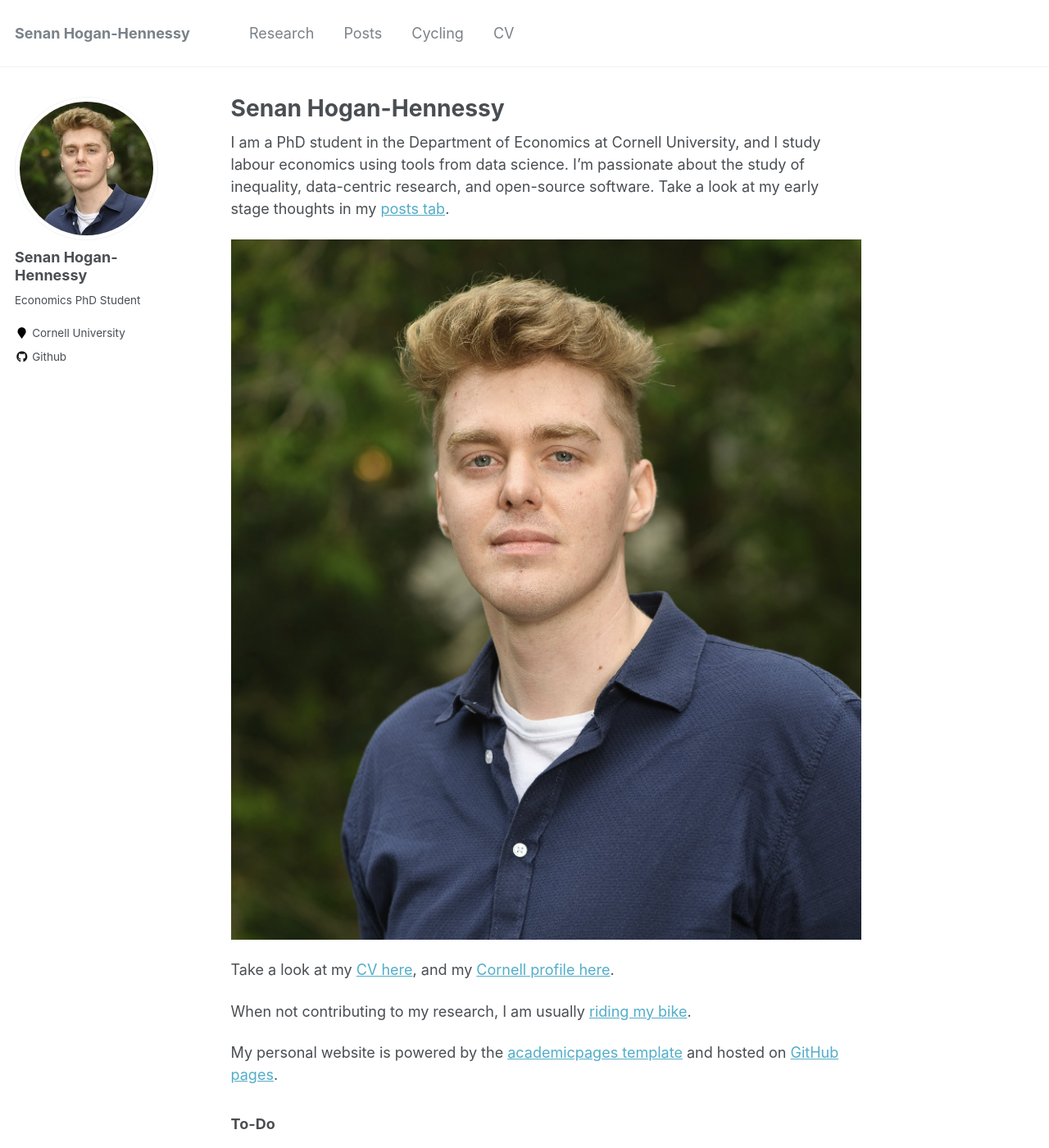
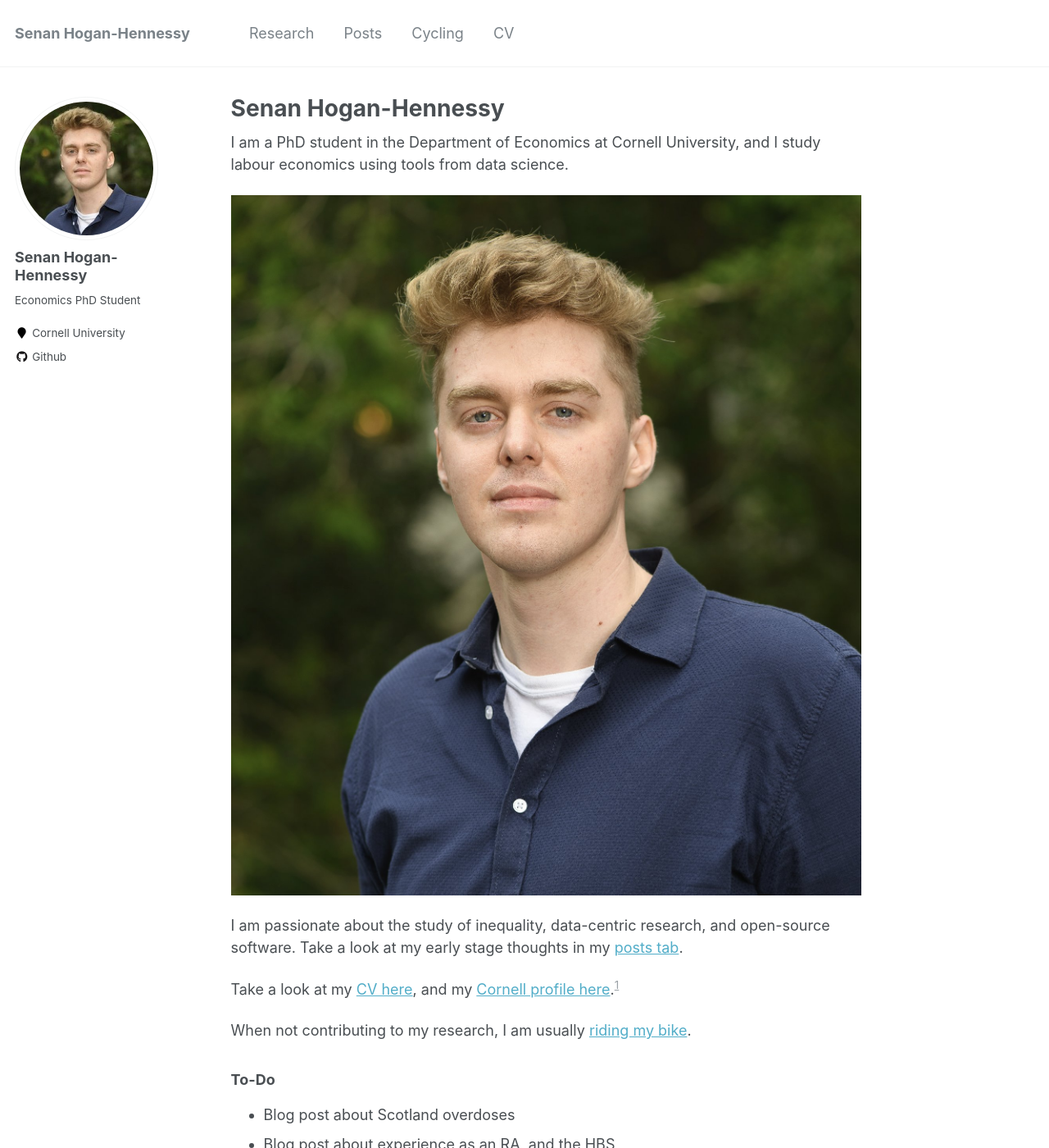
Before and after one commit to shoganhennessy/shoganhennessy.github.io, a Jekyll site: the page built from _pages/about.md, in a window 1280 px wide and 1400 px high. Shown: the whole window at 82% size. Built offline with Jekyll 4.4.1, drawn with Linux system fonts in a browser that asks for light colours; some of the changed text lies outside the part shown.

```diff
--- a/_pages/about.md
+++ b/_pages/about.md
@@ -9,21 +9,20 @@
 ---
 
 I am a PhD student in the Department of Economics at Cornell University, and I study labour economics using tools from data science.
-I'm passionate about the study of inequality, data-centric research, and open-source software.
-Take a look at my early stage thoughts in my [posts tab](https://shoganhennessy.github.io/year-archive/).
-
 
 <p class="aligncenter">
     <img src="../images/profile-large.jpg"
   alt="Headshot October 2021, Senan Hogan-Hennessy">
 </p>
 
+I am passionate about the study of inequality, data-centric research, and open-source software.
+Take a look at my early stage thoughts in my [posts tab](https://shoganhennessy.github.io/year-archive/).
 
-Take a look at my [CV here](https://shoganhennessy.github.io/files/cv/cv-shoganhennessy.pdf), and my [Cornell profile here](https://economics.cornell.edu/senan-hogan-hennessy).
+Take a look at my [CV here](https://shoganhennessy.github.io/files/cv/cv-shoganhennessy.pdf), and my [Cornell profile here](https://economics.cornell.edu/senan-hogan-hennessy).[^1]
 
 When not contributing to my research, I am usually [riding my bike](https://shoganhennessy.github.io/cycling/).
 
-My personal website is powered by the [academicpages template](https://github.com/academicpages/academicpages.github.io) and hosted on [GitHub pages](https://pages.github.com).
+[^1]: My personal website is powered by the [academicpages template](https://github.com/academicpages/academicpages.github.io) and hosted on [GitHub pages](https://pages.github.com).
 
 ### To-Do
 
```
